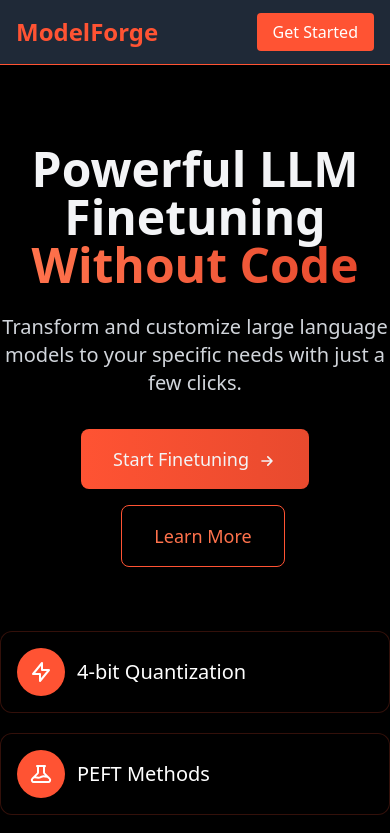
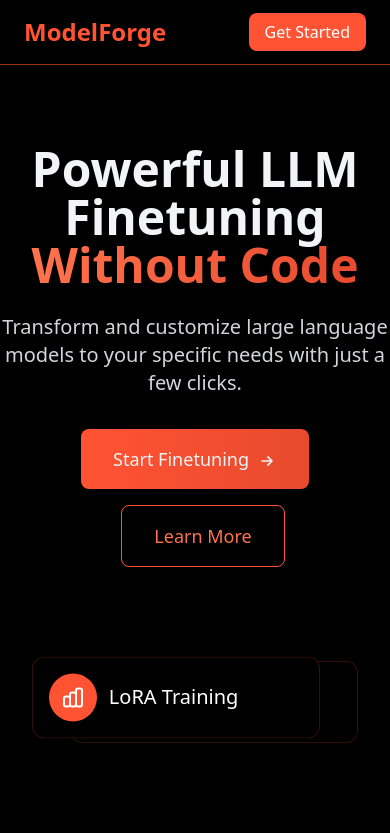
Before and after one commit to RETR0-OS/ModelForge, a React (Create React App) app in the folder Frontend/: page / in a window 390 px wide. Shown: the top 833 px of the page. Built offline with nearby package versions, Linux system fonts and the light colour scheme.

Commit message:
updated ui

```diff
--- a/Frontend/src/App.js
+++ b/Frontend/src/App.js
@@ -1,6 +1,6 @@
 // src/App.jsx
 import React, { useState, useEffect } from 'react';
-import { BrowserRouter as Router, Routes, Route } from 'react-router-dom';
+import { BrowserRouter as Router, Routes, Route, useNavigate } from 'react-router-dom';
 import Navbar from './components/Navbar';
 import LandingPage from './pages/AppLanding';
 import DetectHardwarePage from './pages/DetectHardwarePage';
@@ -52,18 +52,28 @@ function App() {
     },
   });
   useEffect(() => {
-    console.log('Updated Settings:', finetuneSettings);
+    console.log('Settings updated in App.js:', finetuneSettings);
   }, [finetuneSettings]);
   // Function to update settings from child components
-  const updateSettings = (newSettings) => {
-    console.log('New Settings:', newSettings);
-    setFinetuneSettings((prev) => {
-      const updatedSettings = {
-        ...prev,
-        ...newSettings,
-      };
-      console.log('Updated Settings in State:', updatedSettings);
-      return updatedSettings;
+  const updateSettings = (newSettingsOrFunction) => {
+    // Log what we're trying to update with
+    console.log('Update triggered with:',
+      typeof newSettingsOrFunction === 'function'
+        ? 'Function updater'
+        : newSettingsOrFunction
+    );
+
+    setFinetuneSettings(prevSettings => {
+      // Handle both direct objects and function updates
+      const updatedSettings = typeof newSettingsOrFunction === 'function'
+        ? newSettingsOrFunction(prevSettings)
+        : { ...prevSettings, ...newSettingsOrFunction };
+
+      // Create a completely new object to ensure state update triggers
+      const newState = JSON.parse(JSON.stringify(updatedSettings));
+
+      console.log('Updating settings in App.js:', newState);
+      return newState;
     });
   };
 
--- a/Frontend/src/components/Navbar.jsx
+++ b/Frontend/src/components/Navbar.jsx
@@ -1,10 +1,10 @@
 import React from 'react';
 import { Link } from 'react-router-dom';
-// import logo from '../assets/images/logo.jpg';
+import '../styles/LandingPage.css';
 
 const Navbar = ({ appName = "ModelForge" }) => {
   return (
-    <nav className="bg-gray-800 p-4 border-b border-orange-500">
+    <nav className="bg-black py-4 px-6 border-b border-orange-800">
       <div className="container mx-auto flex justify-between items-center">
         <div className="flex items-center">
           <Link to="/" className="text-orange-500 text-2xl font-bold">{appName}</Link>
@@ -12,7 +12,7 @@ const Navbar = ({ appName = "ModelForge" }) => {
 
         {/* Navigation Links */}
         <div className="space-x-4">
-          <Link to="/finetune/detect" className="bg-orange-500 hover:bg-orange-600 px-4 py-2 rounded transition">
+          <Link to="/finetune/detect" className="bg-orange-500 hover:bg-orange-600 px-4 py-2 rounded-lg text-white font-medium transition">
             Get Started
           </Link>
         </div>
--- a/Frontend/src/styles/LandingPage.css
+++ b/Frontend/src/styles/LandingPage.css
@@ -1,83 +1,99 @@
-/* Animation classes for the landing page */
+/* Animation classes for the ModelForge platform */
 
-/* Black background for the whole page */
-.bg-black {
-    background-color: #000000;
+/* Dark background with subtle gradient */
+.bg-dark {
+    background: linear-gradient(to bottom, #0f1219, #161b26);
+    color: #f5f5f7;
   }
 
-  /* Tech cards container layout */
-  .tech-cards-container {
-    position: relative;
-    width: 100%;
-    height: 300px;
+  /* System hardware configuration section styling */
+  .hardware-detection-container {
+    max-width: 1200px;
+    margin: 0 auto;
+    padding: 2rem 1rem;
   }
 
-  /* Position classes for each card with floating animation */
-  .tech-card-animate-left {
-    position: absolute;
-    left: 0;
-    top: 30px;
-    animation: float-left 6s ease-in-out infinite;
+  /* Heading animations and styling */
+  .section-heading {
+    font-weight: 700;
+    letter-spacing: -0.5px;
+    margin-bottom: 2rem;
+    position: relative;
+    animation: fadeInUp 0.8s ease-out;
   }
 
-  .tech-card-animate-center {
-    position: absolute;
-    bottom: 0;
-    left: 50%;
-    transform: translateX(-50%);
-    animation: float-center 5s ease-in-out infinite;
+  /* Task card styling */
+  .task-card {
+    background-color: rgba(30, 34, 45, 0.6);
+    border-radius: 12px;
+    padding: 1.5rem;
+    transition: all 0.3s ease;
+    border: 1px solid rgba(255, 255, 255, 0.05);
+    height: 100%;
   }
 
-  .tech-card-animate-right {
-    position: absolute;
-    right: 0;
-    top: 30px;
-    animation: float-right 7s ease-in-out infinite;
+  .task-card:hover {
+    transform: translateY(-5px);
+    box-shadow: 0 12px 20px -10px rgba(249, 115, 22, 0.2);
+    border: 1px solid rgba(249, 115, 22, 0.3);
   }
 
-  /* Floating animations with different patterns */
-  @keyframes float-left {
-    0% {
-      transform: translateY(0px);
-    }
-    50% {
-      transform: translateY(-15px);
-    }
-    100% {
-      transform: translateY(0px);
-    }
+  /* Task cards container */
+  .task-cards-grid {
+    display: grid;
+    grid-template-columns: repeat(auto-fit, minmax(280px, 1fr));
+    gap: 1.5rem;
+    margin-bottom: 2rem;
   }
 
-  @keyframes float-center {
-    0% {
-      transform: translate(-50%, 0px);
-    }
-    50% {
-      transform: translate(-50%, -15px);
-    }
-    100% {
-      transform: translate(-50%, 0px);
-    }
+  /* Button styling */
+  .primary-button {
+    background-color: #f97316;
+    color: white;
+    padding: 0.75rem 1.5rem;
+    border-radius: 8px;
+    font-weight: 600;
+    transition: all 0.2s ease;
+    display: inline-flex;
+    align-items: center;
   }
 
-  @keyframes float-right {
-    0% {
-      transform: translateY(0px);
-    }
-    60% {
-      transform: translateY(-20px);
-    }
-    100% {
-      transform: translateY(0px);
-    }
+  .primary-button:hover {
+    background-color: #ea580c;
+    transform: translateY(-2px);
+    box-shadow: 0 4px 12px rgba(249, 115, 22, 0.3);
   }
 
-  /* Fade in animation for hero content */
-  .animate-fade-in {
-    animation: fadeIn 1s ease-in-out;
+  .secondary-button {
+    background-color: rgba(255, 255, 255, 0.1);
+    color: white;
+    padding: 0.75rem 1.5rem;
+    border-radius: 8px;
+    font-weight: 600;
+    transition: all 0.2s ease;
+    display: inline-flex;
+    align-items: center;
   }
 
-  @keyframes fadeIn {
+  .secondary-button:hover {
+    background-color: rgba(255, 255, 255, 0.15);
+  }
+
+  /* Icon styling */
+  .icon {
+    color: #f97316;
+    margin-right: 0.5rem;
+  }
+
+  /* Navigation layout */
+  .nav-container {
+    display: flex;
+    justify-content: space-between;
+    margin-top: 2rem;
+  }
+
+  /* Fade and slide animations */
+  @keyframes fadeInUp {
     from {
       opacity: 0;
       transform: translateY(20px);
@@ -88,46 +104,70 @@
     }
   }
 
-  /* Tech card styling */
-  .tech-card {
-    background-color: #000000; /* Pure black background */
-    box-shadow: 0 4px 6px -1px rgba(0, 0, 0, 0.2), 0 2px 4px -1px rgba(0, 0, 0, 0.1);
-    transition: transform 0.3s ease, box-shadow 0.3s ease;
+  /* Media queries for responsiveness */
+  @media (max-width: 768px) {
+    .task-cards-grid {
+      grid-template-columns: 1fr;
+    }
+
+    .nav-container {
+      flex-direction: column;
+      gap: 1rem;
+    }
+
+    .primary-button, .secondary-button {
+      width: 100%;
+      justify-content: center;
+    }
   }
 
-  /* Hover effects for tech cards */
-  .tech-card:hover {
-    transform: translateY(-5px);
-    box-shadow: 0 10px 25px -5px rgba(249, 115, 22, 0.2);
+  /* Preserve the existing floating animations from your code */
+  .tech-cards-container {
+    position: relative;
+    width: 80%;
+    height: 300px;
+    margin: 0 auto;
   }
 
-  /* Button hover animations */
-  .group:hover .group-hover\:translate-x-1 {
-    transform: translateX(4px);
+  .tech-card-animate-left,
+  .tech-card-animate-center,
+  .tech-card-animate-right {
+    position: absolute;
   }
 
-  .group:hover .group-hover\:scale-110 {
-    transform: scale(1.1);
+  .tech-card-animate-left {
+    left: 10%;
+    top: 30px;
+    animation: float-left 6s ease-in-out infinite;
   }
 
-  /* Responsive adjustments for mobile */
-  @media (max-width: 768px) {
-    .tech-cards-container {
-      height: auto;
-      display: flex;
-      flex-direction: column;
-      gap: 20px;
-    }
+  .tech-card-animate-center {
+    bottom: 0;
+    left: 50%;
+    transform: translateX(-50%);
+    animation: float-center 5s ease-in-out infinite;
+  }
 
-    .tech-card-animate-left,
-    .tech-card-animate-center,
-    .tech-card-animate-right {
-      position: static;
-      animation: none;
-      transform: none;
-    }
+  .tech-card-animate-right {
+    right: 10%;
+    top: 30px;
+    animation: float-right 7s ease-in-out infinite;
+  }
 
-    .tech-card {
-      width: 100% !important;
-    }
+  @keyframes float-left {
+    0% { transform: translateY(0px); }
+    50% { transform: translateY(-15px); }
+    100% { transform: translateY(0px); }
   }
+
+  @keyframes float-center {
+    0% { transform: translate(-50%, 0px); }
+    50% { transform: translate(-50%, -15px); }
+    100% { transform: translate(-50%, 0px); }
+  }
+
+  @keyframes float-right {
+    0% { transform: translateY(0px); }
+    60% { transform: translateY(-20px); }
+    100% { transform: translateY(0px); }
+  }
```
Also changed, not shown: Frontend/src/pages/DetectHardwarePage.jsx (+70 -30 lines), Frontend/src/pages/FinetuningSettingsPage.jsx (+65 -22 lines).
